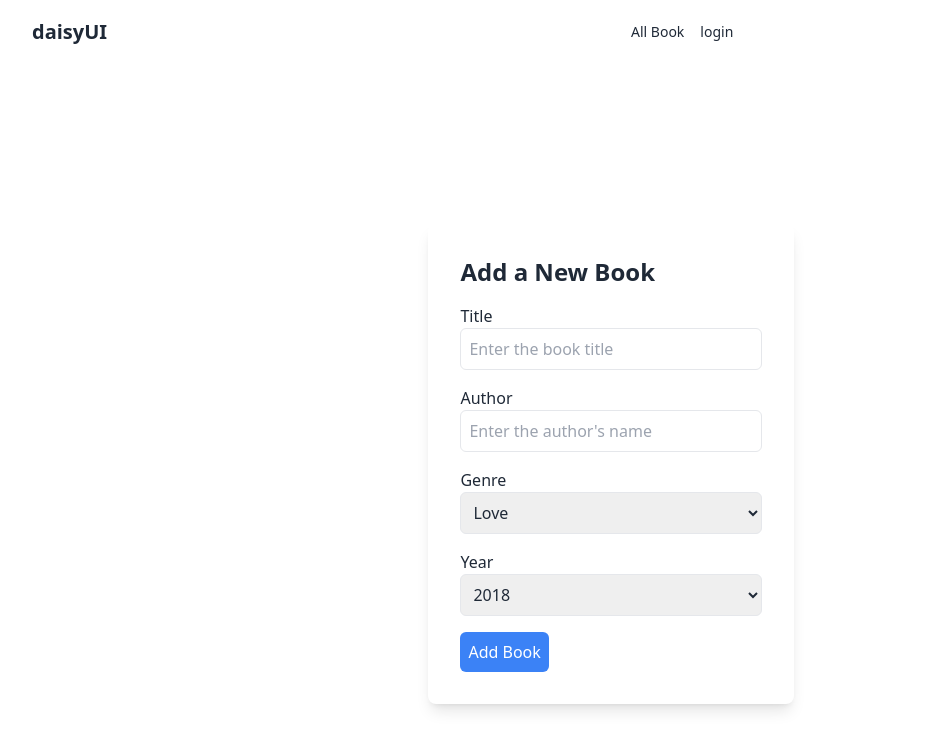
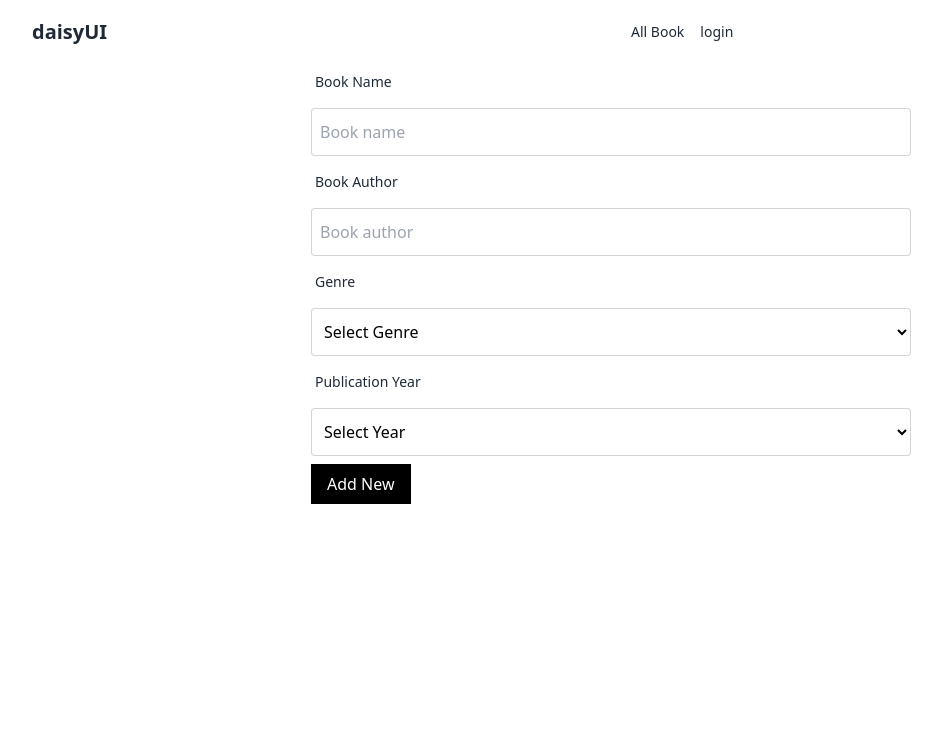
Before and after one commit to MdNadiruzzamanNibras/BookShop, a React (Vite) app: page /AddBook in a window 1280 px wide. Shown: the top 750 px of the page, without its empty margins (29-971 px from the left). Built offline with nearby package versions, Linux system fonts and the light colour scheme; no server answers.

Commit message:
add book

```diff
--- a/package.json
+++ b/package.json
@@ -18,7 +18,8 @@
     "react-hook-form": "^7.47.0",
     "react-redux": "^8.1.1",
     "react-router": "^6.14.2",
-    "react-router-dom": "^6.14.2"
+    "react-router-dom": "^6.14.2",
+    "react-toastify": "^9.1.3"
   },
   "devDependencies": {
     "@types/react": "^18.2.15",
--- a/src/AddNewBook.tsx/AddBook.tsx
+++ b/src/AddNewBook.tsx/AddBook.tsx
@@ -1,65 +1,100 @@
+import { useState } from "react";
+import { useAppSelector } from "../redux/hooks";
+import { useBookAddMutation } from "../redux/api/bookapi";
 
 
 const AddBook = () => {
+    const [bookAdd ] = useBookAddMutation()
+    const [title, setTitle] = useState<string | undefined>(undefined);
+    const [author, setAuthor] = useState<string | undefined>(undefined);
+    const [genre, setGenre] = useState<string | undefined>(undefined);
+    const [year, setYear] = useState<string | undefined>(undefined);
+   const { user, } = useAppSelector(state => state.user)
+
+
   const handleSubmit = (e: { preventDefault: () => void; }) => {
+
        e.preventDefault();
-        console.log("add book");
+    const options = {
+          authorEmail:user?.email,
+            Title: title,
+            Author: author,
+            Genre:  genre ,
+            PublicationDate: year !== undefined ? parseInt(year) : undefined
         }
+
+    bookAdd(options);
+    console.log(bookAdd);
+
+
+     }
+
   return (
-    <div className="flex justify-center items-center h-screen">
-      <div className="bg-white p-8 rounded-lg shadow-lg">
-        <h2 className="text-2xl font-bold mb-4">Add a New Book</h2>
-        <form className="space-y-4" onSubmit={handleSubmit}>
-          <div>
-            <label htmlFor="title">Title</label>
+    <form onSubmit={handleSubmit} className="pb-5 px-8 grid grid-cols-12 gap-4">
+       <div className="lg:col-span-3 col-span-6"></div>
+       <div className="lg:col-span-6 col-span-12">
+       <div className="">
+            <div className="col-span-12">
+                <div className="form-control">
+                    <label className="label">
+                        <span className="label-text">Book Name</span>
+                    </label>
                     <input
                     type="text"
-              name="title"
-              id="title"
-              className="border p-2 w-full rounded-md"
-              placeholder="Enter the book title"
+                    placeholder="Book name"
+                    className="input input-bordered focus:outline-none w-full p-2 rounded my-2 text-black"  onChange={(e) => setTitle(e.target.value)}
                     />
                 </div>
-          <div>
-            <label htmlFor="author">Author</label>
-            <input
-              type="text"
-              name="author"
-              id="author"
-              className="border p-2 w-full rounded-md"
-              placeholder="Enter the author's name"
-            />
             </div>
-          <div>
-            <label htmlFor="genre">Genre</label>
-            <select name="genre" id="genre" className="border p-2 w-full rounded-md">
+            <div className="col-span-12">
+                <div className="form-control">
+                    <label className="label">
+                        <span className="label-text">Book Author</span>
+                    </label>
+                    <input type="text" placeholder="Book author"  className="input input-bordered w-full p-2 focus:outline-none rounded my-2 text-black" onChange={(e) => setAuthor(e.target.value)}/>
+                </div>
+            </div>
+            <div className="col-span-12">
+                <div className="form-control">
+                    <label className="label">
+                        <span className="label-text">Genre</span>
+              </label>
+              <select name="genre" id="genre" className="input input-bordered focus:outline-none w-full p-2 rounded my-2 text-black" onChange={(e) => setGenre(e.target.value)}>
+                <option >Select Genre</option>
               <option value="Love">Love</option>
               <option value="Adventure">Adventure</option>
               <option value="Mystery">Mystery</option>
               <option value="Science Fiction">Science Fiction</option>
               <option value="Fantasy">Fantasy</option>
             </select>
+
                 </div>
-          <div>
-            <label htmlFor="year">Year</label>
-            <select name="year" id="year" className="border p-2 w-full rounded-md">
+            </div>
+             <div className="col-span-12">
+                <div className="form-control">
+                    <label className="label">
+                        <span className="label-text">Publication Year</span>
+              </label>
+              <select name="year" className="input input-bordered focus:outline-none w-full p-2 rounded my-2 text-black" onChange={(e) => setYear(e.target.value)}>
+              <option >Select Year</option>
               <option value="2018">2018</option>
               <option value="2012">2012</option>
               <option value="2023">2023</option>
               <option value="2021">2021</option>
               <option value="2019">2019</option>
             </select>
-          </div>
-          <button
-            type="submit"
-            className="bg-blue-500 text-white p-2 rounded-md hover:bg-blue-600"
-          >
-            Add Book
-          </button>
-        </form>
+
                 </div>
             </div>
-  );
-};
 
-export default AddBook;
+            <div className="col-span-12">
+                <button type="submit" className="px-4 py-2 bg-black text-white">Add New</button>
+            </div>
+        </div>
+       </div>
+    <div className="lg:col-span-3 col-span-12"></div>
+    </form>
+  )
+}
+
+export default AddBook
--- a/src/Component/ReviewDetail.tsx
+++ b/src/Component/ReviewDetail.tsx
@@ -21,7 +21,7 @@ console.log(id);
     setInputValue('');
   };
 
-  const handleChange = (event: ChangeEvent<HTMLTextAreaElement>) => {
+  const handleChange = (event: ChangeEvent<HTMLInputElement>) => {
     setInputValue(event.target.value);
   };
     if (isLoading) {
@@ -32,20 +32,22 @@ console.log(id);
         <p>some wrong</p>
     }
     return (
-          <div className="max-w-7xl mx-auto mt-5">
-      <form className="flex gap-5 items-center" onSubmit={handleSubmit}>
-        <textarea
-          className="min-h-[30px] w-full border-2 border-black"
+          <div className="container mx-auto mt-5">
+        <div className="lg:ml-72">
+          <form className="flex  items-center" onSubmit={handleSubmit}>
+        <input
+          className=" w-[500px] border-2 border-black"
           onChange={handleChange}
           value={inputValue}
         />
         <button
           type="submit"
-          className="rounded-full h-10 w-10 p-2 text-[25px]"
+          className="rounded-full  w-10 p-2 text-xl"
         >
          submit
         </button>
       </form>
+      </div>
       <div className="mt-10">
         {data?.reviews?.map((r:{ review: string }, index:number) => (
           <div key={index} className="flex gap-3 items-center mb-5">
@@ -54,7 +56,9 @@ console.log(id);
 
     </div>
   </div>
-            <p>{r?.review}</p>
+            <div className="lg:ml-72">
+               <p>{r?.review}</p>
+           </div>
           </div>
         ))}
       </div>
--- a/src/redux/api/bookapi.ts
+++ b/src/redux/api/bookapi.ts
@@ -19,6 +19,14 @@ export const bookapi = createApi({
             }),
             invalidatesTags:['reviews']
         }),
+        bookAdd: builder.mutation({
+            query: (data) => ({
+                url: 'addnew',
+                method: 'POST',
+                body:data
+            }),
+            invalidatesTags:['reviews']
+        }),
         getReview: builder.query({
             query: (id) => `/review/${id}`,
             providesTags:['reviews']
@@ -28,4 +36,4 @@ export const bookapi = createApi({
 });
 
 
-export const {useGetBooksQuery, useSingleBookQuery, useGetReviewQuery, useReviewMutation} = bookapi
+export const {useGetBooksQuery, useSingleBookQuery, useGetReviewQuery, useReviewMutation, useBookAddMutation} = bookapi
--- a/src/type/booktype.ts
+++ b/src/type/booktype.ts
@@ -5,6 +5,6 @@ export interface IBook{
     Title: string,
     Description?: string,
     PublicationDate:string
-
+     authorEmail?:string
 
 }
```
Also changed, not shown: src/router/routes.tsx (+4 -3 lines), 1 other file (tests, documents, lock files or other folders). Lines whose indentation alone changed are shown as unchanged.
